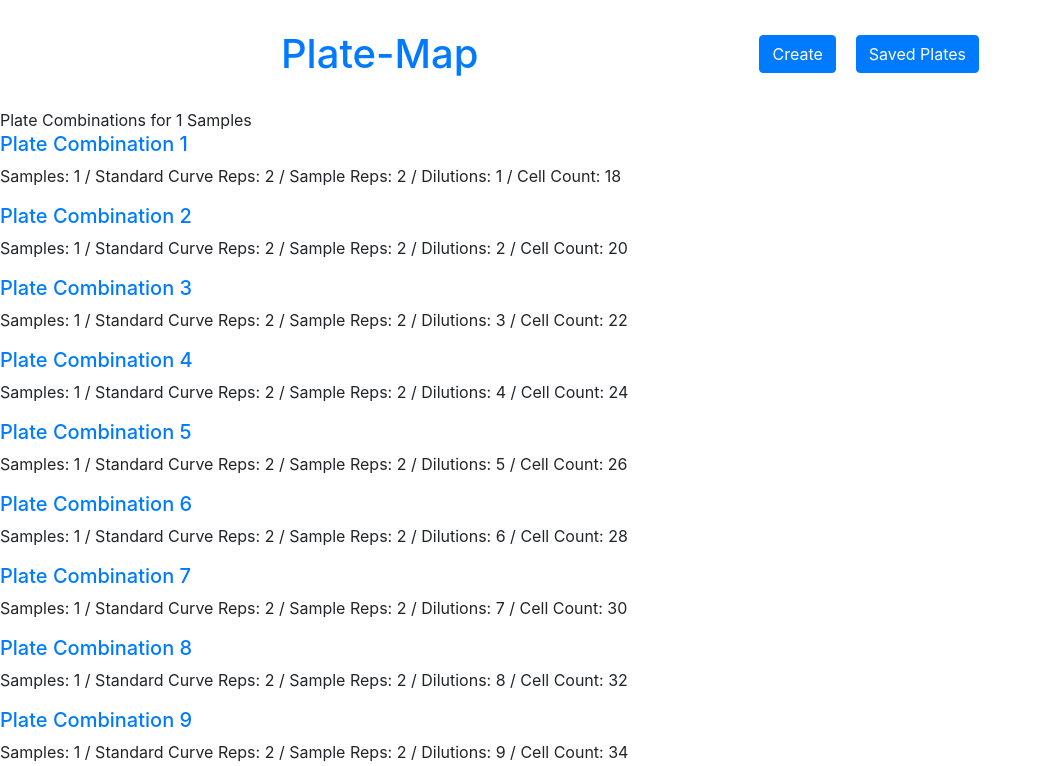
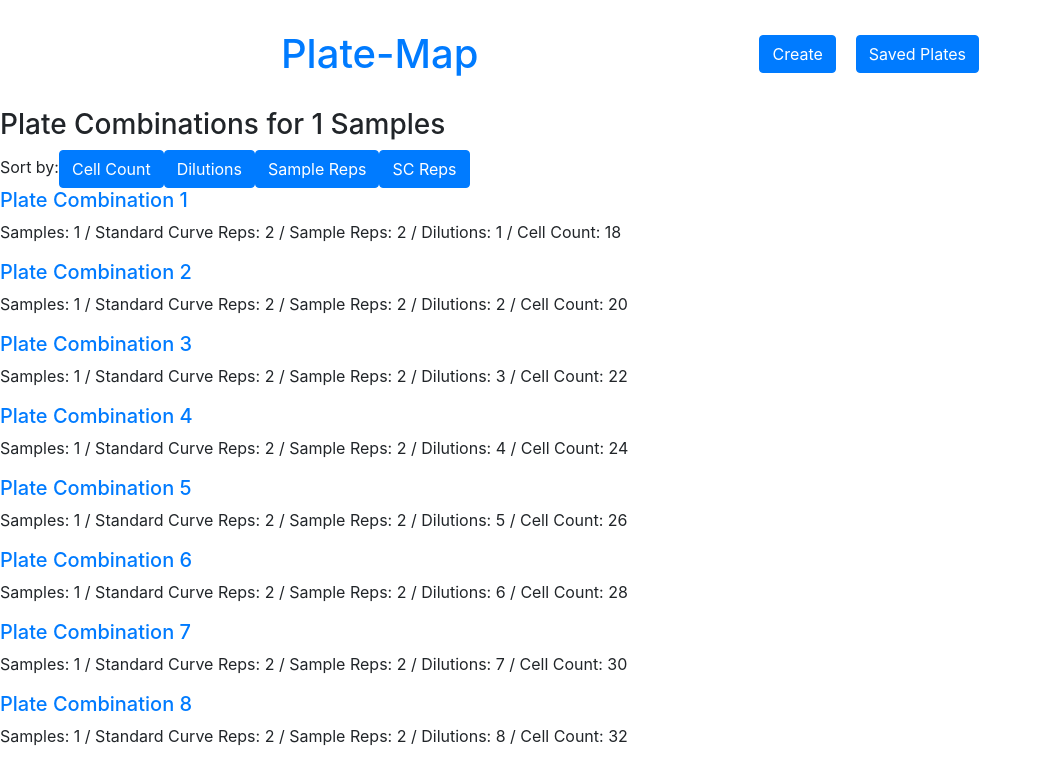
Before and after one commit to mstone89/plate-map-frontend, a React (Create React App) app: page /combos/1 in a window 1280 px wide. Shown: the top 766 px of the page, without its empty margins (0-1041 px from the left). Built offline with nearby package versions, Linux system fonts and the light colour scheme; no server answers.

Commit message:
Add sorting options for viewed combos

```diff
--- a/src/components/ViewCombos.js
+++ b/src/components/ViewCombos.js
@@ -1,6 +1,6 @@
 import React, { Component } from 'react';
 import { Link } from 'react-router-dom';
-import { Media } from 'react-bootstrap';
+import { Media, Button } from 'react-bootstrap';
 
 class ViewCombos extends Component {
     constructor(props) {
@@ -49,12 +49,41 @@ class ViewCombos extends Component {
         this.generatePlateCombos(sampleNum);
     }
 
+    sortByCellCount = (array) => {
+        this.setState({
+            combos: array.sort((a, b) => { return b.cellCount - a.cellCount })
+        });
+    }
+
+    sortByDilutions = (array) => {
+        this.setState({
+            combos: array.sort((a, b) => { return b.dilutions - a.dilutions })
+        });
+    }
+
+    sortBySampleReps = (array) => {
+        this.setState({
+            combos: array.sort((a, b) => { return b.replicates - a.replicates })
+        });
+    }
+
+    sortByStandardCurveReps = (array) => {
+        this.setState({
+            combos: array.sort((a, b) => { return b.scReps - a.scReps })
+        });
+    }
+
     render() {
         console.log(this.state);
         return (
             <div className="combo-results">
                 <div>
-                    Plate Combinations for {this.state.sampleNum} Samples
+                    <h3>Plate Combinations for {this.state.sampleNum} Samples</h3>
+                    Sort by:
+                    <Button onClick={() => {this.sortByCellCount(this.state.combos)}}>Cell Count</Button>
+                    <Button onClick={() => {this.sortByDilutions(this.state.combos)}}>Dilutions</Button>
+                    <Button onClick={() => {this.sortBySampleReps(this.state.combos)}}>Sample Reps</Button>
+                    <Button onClick={() => {this.sortByStandardCurveReps(this.state.combos)}}>SC Reps</Button>
                 </div>
                 {this.state.combos.map((combo, index) => {
                     const link = `/view-generated-plate/${combo.samples}/${combo.scReps}/${combo.replicates}/${combo.dilutions}`;
```
